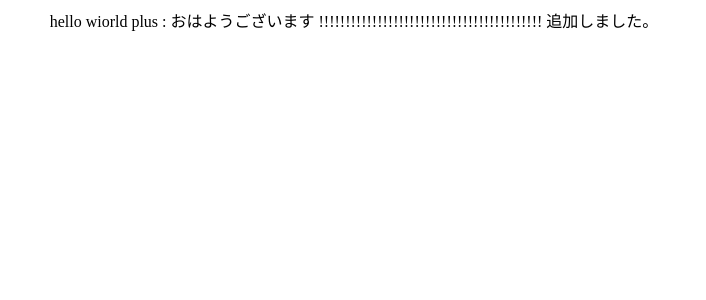
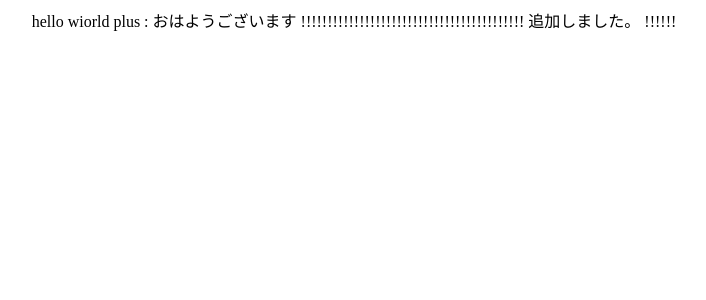
Before and after one commit to hlanjuyeon/reactTomato, a React (Create React App) app: page / in a window 1280 px wide. Shown: the top 300 px of the page, without its empty margins (286-992 px from the left). Built offline with nearby package versions, Linux system fonts and the light colour scheme.

Commit message:
2222222222222

```diff
--- a/src/App.js
+++ b/src/App.js
@@ -9,6 +9,8 @@ function App() {
      !!!!!!!!!!!!!!!!!!!!!!!!!!!!!!!!!!!!!!!!!!
 
      追加しました。
+
+     !!!!!!
     </div>
   );
 }
```
